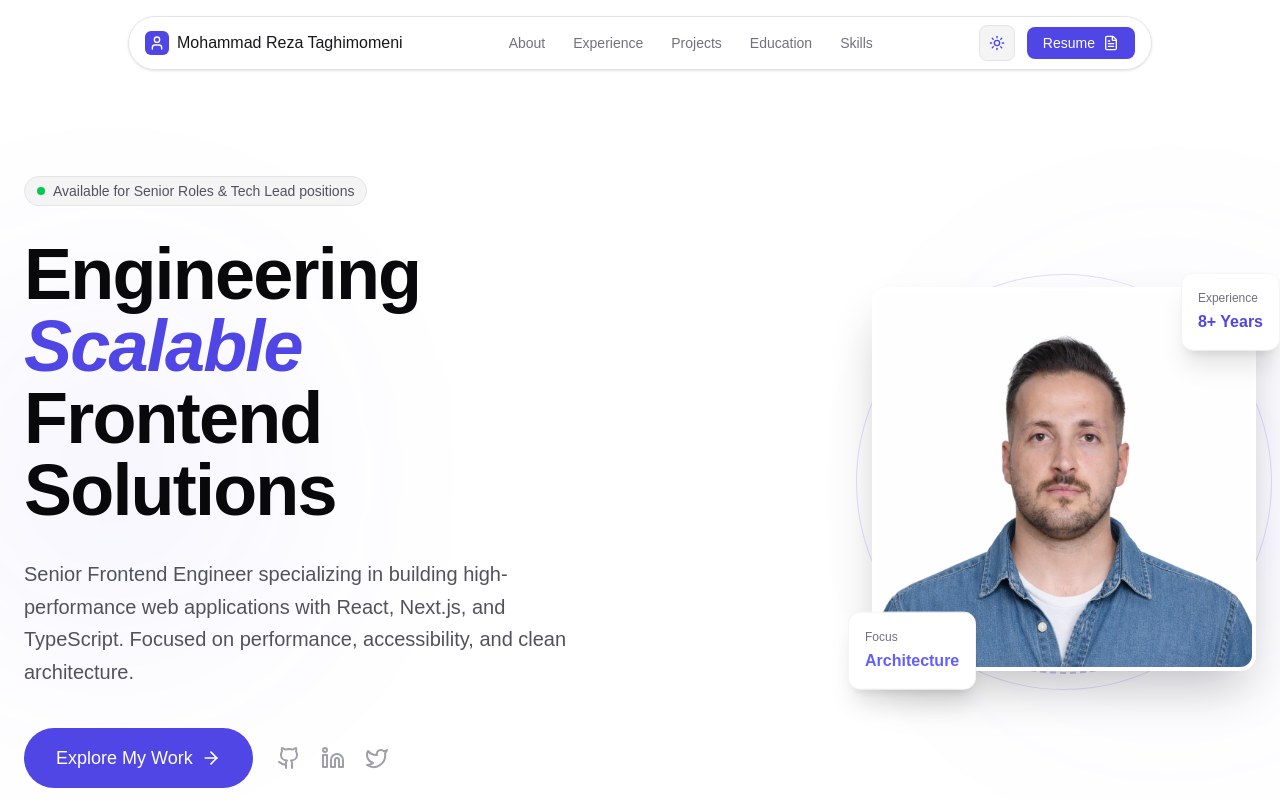
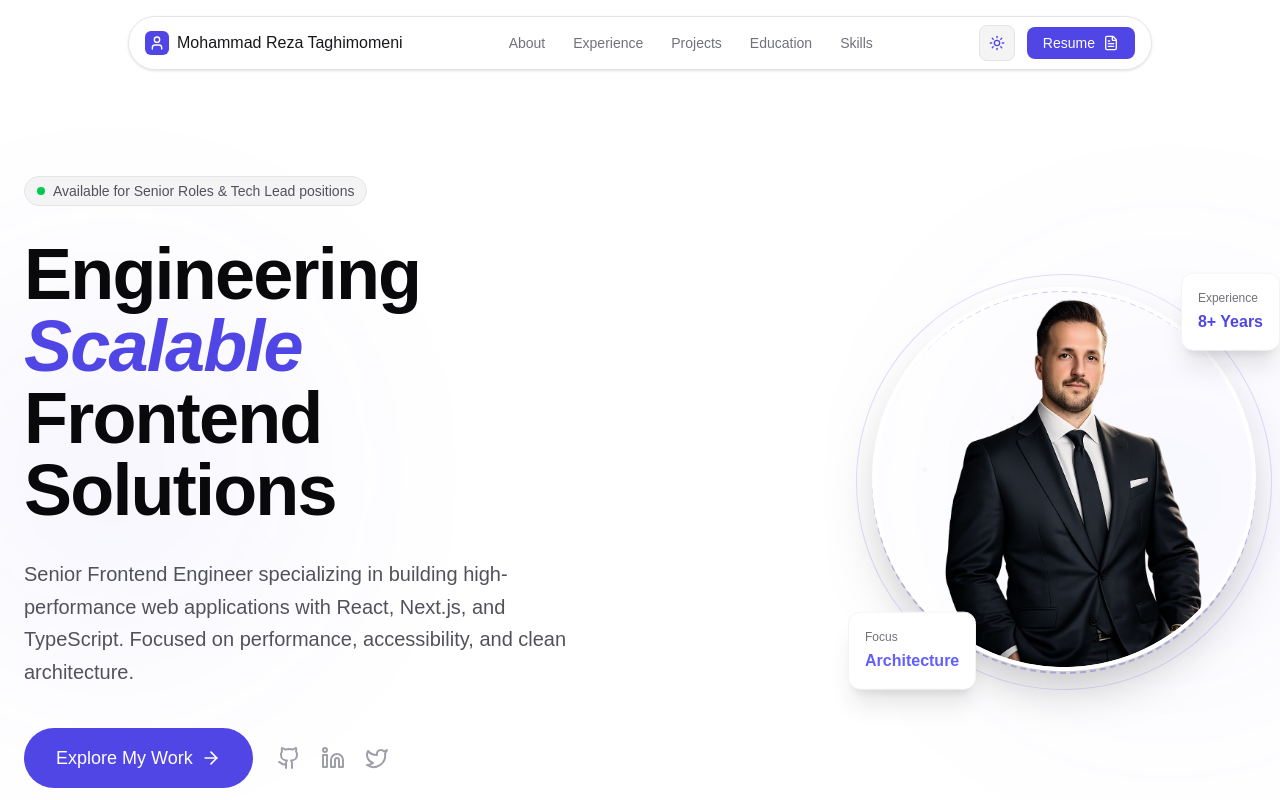
Before and after one commit to rezamomeni-dev/my-portfolio, a Next.js app: page / in a window 1280 px wide. Shown: the top 800 px of the page. Built offline with nearby package versions, Linux system fonts and the light colour scheme.

Commit message:
feat: work on fix border image

```diff
--- a/components/home/Hero.tsx
+++ b/components/home/Hero.tsx
@@ -131,13 +131,13 @@
                         repeat: Infinity,
                         ease: "easeInOut",
                      }}
-                     className="relative w-full h-full rounded-2xl overflow-hidden shadow-2xl border-4 border-white dark:border-zinc-800"
+                     className="relative w-full h-full overflow-hidden shadow-2xl rounded-full border-4 border-white dark:border-zinc-800"
                   >
                      <Image
                         src={hero.image}
                         alt="Professional portrait"
                         fill
-                        className="object-cover object-top"
+                        className="object-cover object-top rounded-full"
                         priority
                      />
                   </motion.div>
--- a/data/home.json
+++ b/data/home.json
@@ -4,7 +4,7 @@
       "headline": "Engineering <span class=\"text-primary italic\">Scalable</span> Frontend Solutions",
       "subheadline": "Senior Frontend Engineer specializing in building high-performance web applications with React, Next.js, and TypeScript. Focused on performance, accessibility, and clean architecture.",
       "cta": "Explore My Work",
-      "image": "/images/my-image.png"
+      "image": "/images/home-banner.png"
    },
    "stats": [
       { "label": "Years Experience", "value": "8+" },
```
Also changed, not shown: public/images/home-banner.png (added), 1 other file (tests, documents, lock files or other folders).
